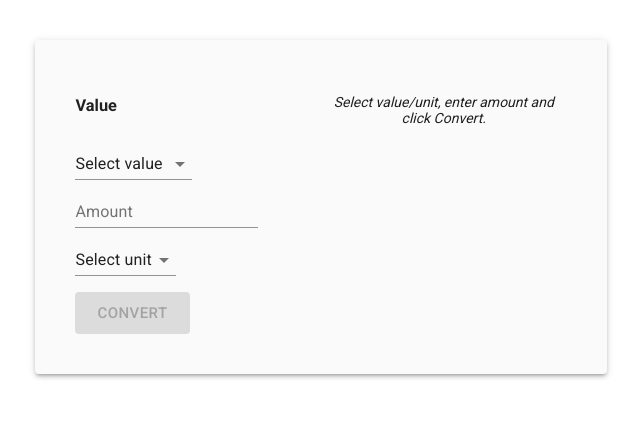
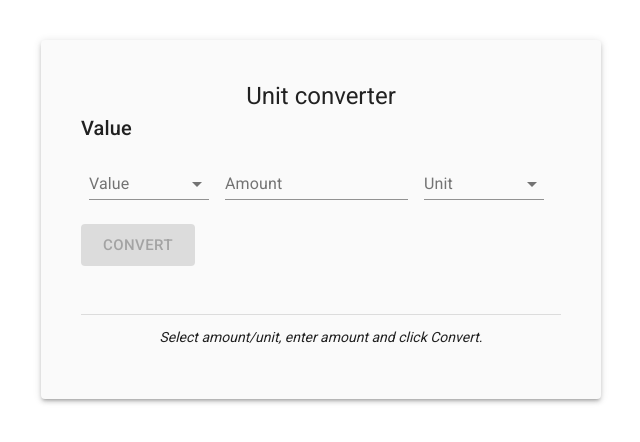
Before and after one commit to singha-cz/e-converter, a React app: page / in a window 1280 px wide. Shown: the top 442 px of the page, without its empty margins (319-959 px from the left). Built offline with nearby package versions, Linux system fonts and the light colour scheme.

Commit message:
redesign and refactor

```diff
--- a/package.json
+++ b/package.json
@@ -2,9 +2,12 @@
   "name": "e-converter",
   "version": "1.0.0",
   "description": "unit converter",
+  "homepage": "http://singha-cz.github.io/e-converter",
   "main": "index.js",
   "scripts": {
     "start": "webpack-dev-server --open --mode development",
+    "predeploy": "npm run build",
+    "deploy": "gh-pages -d build",
     "test": "echo \"Error: no test specified\" && exit 1",
     "build": "webpack --mode production"
   },
@@ -27,6 +30,7 @@
     "webpack-cli": "^3.3.11",
     "webpack-dev-server": "^3.11.0",
     "style-loader": "1.2.1",
-    "css-loader": "3.6.0"
+    "css-loader": "3.6.0",
+    "gh-pages": "^2.2.0"
   }
 }
--- a/src/App.js
+++ b/src/App.js
@@ -1,12 +1,12 @@
 import React from 'react';
 import './App.css';
 import Form from './components/Form/Form';
-import Results from './components/Conversions/Conversions';
+import Conversions from './components/Conversions/Conversions';
 import Box from '@material-ui/core/Box';
-import Grid from '@material-ui/core/Grid';
 import Paper from '@material-ui/core/Paper';
+import Typography from '@material-ui/core/Typography';
 import { makeStyles } from '@material-ui/core/styles';
-import { QuantContextProvider} from './context/quants.context';
+import { ConverterContextProvider } from './context/converter.context';
 
 const useStyles = makeStyles((theme) => ({
    paper: {
@@ -19,19 +19,14 @@ const App = () => {
    const css = useStyles();
    return (
       <Box m={5}>
-         <div style={{display: "inline-block", minWidth: "560px"}}>
-            <QuantContextProvider>
+         <div style={{ display: "inline-block", minWidth: "560px" }}>
+            <ConverterContextProvider>
                <Paper elevation={3} className={css.paper}>
-                  <Grid container>
-                     <Grid item xs={6}>
-                        <Form />
-                     </Grid>
-                     <Grid item xs={6}>
-                        <Results />
-                     </Grid>
-                  </Grid>
+                  <Typography variant="h5">Unit converter</Typography>
+                  <Form />
+                  <Conversions />
                </Paper>
-            </QuantContextProvider>
+            </ConverterContextProvider>
          </div>
       </Box>
    )
--- /dev/null
+++ b/src/components/ConversionRow/ConversionRow.js
@@ -0,0 +1,34 @@
+import React, { useContext } from 'react';
+import TableCell from '@material-ui/core/TableCell';
+import TableRow from '@material-ui/core/TableRow';
+import { ConverterContext } from '../../context/converter.context';
+
+const ConversionRow = ({ item, k }) => {
+   const {
+      value,
+      unit,
+      amount,
+      tempMatrix
+   } = useContext(ConverterContext);
+
+   const relK = k || 1;
+   let matrixRes;
+
+   if (value === "temperature") {
+      const matrixValue = tempMatrix.find(it => it.id === unit);
+      const matrixCalc = matrixValue.calcs[item.id];
+      const x = Number(amount);  // pouziva se v eval()
+      matrixRes = eval(matrixCalc) || 0;
+   }
+   const res = value === "temperature" ? matrixRes : amount * (relK / item.k);
+   return <>
+      <TableRow key={item.id}>
+         <TableCell>{item.id} </TableCell>
+         <TableCell align="right"><strong>{res.toLocaleString(undefined, {
+            maximumFractionDigits: 2
+         })} {item.symbol}</strong> </TableCell>
+      </TableRow>
+   </>
+}
+
+export default ConversionRow;
--- a/src/components/Conversions/Conversions.js
+++ b/src/components/Conversions/Conversions.js
@@ -1,54 +1,42 @@
 import React, { useContext } from 'react';
-import { QuantContext} from '../../context/quants.context';
+import { ConverterContext } from '../../context/converter.context';
 import Table from '@material-ui/core/Table';
 import TableBody from '@material-ui/core/TableBody';
-import TableCell from '@material-ui/core/TableCell';
-import TableRow from '@material-ui/core/TableRow';
+import Typography from '@material-ui/core/Typography';
+import Divider from '@material-ui/core/Divider';
+import Grow from '@material-ui/core/Grow';
+import ConversionRow from '../ConversionRow/ConversionRow';
 
 
 const Conversions = () => {
    const {
-      quant,
-      quants,
+      value,
+      valuesData,
       unit,
       submitted,
-      value,
-      tempMatrix
-   } = useContext(QuantContext);
+      amount
+   } = useContext(ConverterContext);
 
-   const Result = ({item, k}) => {
-      const relK = k || 1;
-      let matrixRes;
+   const activeQuant = valuesData.find(item => item.id === value);
+   const results = activeQuant?.units || [];
+   const activeUnit = results.find(item => item.id === unit);
 
-      if (quant === "temperature"){
-         const matrixValue = tempMatrix.find(it => it.id === unit);
-         const matrixCalc = matrixValue.calcs[item.id];
-         const x = Number(value);  // pouziva se v eval()
-         matrixRes = eval(matrixCalc) || 0;
-      }
-      const res = quant === "temperature"? matrixRes : value*(relK/item.k);
-      return <>
-         <TableRow key={item.id}>
-            <TableCell>{item.id} </TableCell>
-            <TableCell align="right"><strong>{res.toLocaleString(undefined, {
-               maximumFractionDigits: 2
-            })} {item.symbol}</strong> </TableCell>
-         </TableRow>
+   const element = submitted && amount && value ?
+      <Grow in={submitted}>
+         <div style={{ textAlign: "left", marginBottom: "3rem" }}>
+            <Typography variant="h6">Conversions</Typography>
+            <Table>
+               <TableBody>
+                  {results.map(item => <ConversionRow key={item.id} item={item} k={activeUnit?.k} />)}
+               </TableBody>
+            </Table>
+         </div>
+      </Grow>
+      :
+      <>
+         <Divider />
+         <p><em>Select amount/unit, enter amount and click Convert.</em></p>
       </>
-   }
-
-   const activeQuant = quants.find(item => item.id === quant);
-   const results = activeQuant? activeQuant.units: [];
-   const activeUnit = results.find(item => item.id === unit);
-   const element = submitted && value && quant? <>
-      <h3>Conversions</h3>
-      <Table>
-         <TableBody>
-         {results.map(item => <Result key={item.id} item={item} k={activeUnit?.k} />)}
-         </TableBody>
-      </Table>
-   </>
-   : <p><em>Select value/unit, enter amount and click Convert.</em></p>
    return element
 }
 
--- a/src/components/Form/Form.js
+++ b/src/components/Form/Form.js
@@ -1,9 +1,13 @@
 import React, { useState, useContext } from 'react';
 import Button from '@material-ui/core/Button';
 import Select from '@material-ui/core/Select';
+import MenuItem from '@material-ui/core/MenuItem';
 import TextField from '@material-ui/core/TextField';
+import FormControl from '@material-ui/core/FormControl';
+import InputLabel from '@material-ui/core/InputLabel';
+import Typography from '@material-ui/core/Typography';
 import { makeStyles } from '@material-ui/core/styles';
-import { QuantContext} from '../../context/quants.context';
+import { ConverterContext } from '../../context/converter.context';
 
 const useStyles = makeStyles((theme) => ({
    formControl: {
@@ -17,65 +21,57 @@ const useStyles = makeStyles((theme) => ({
 
 const Form = () => {
    const {
-      quant,
-      quants,
+      value,
+      valuesData,
       unit,
-      value,
-      setQuant,
+      amount,
+      setValue,
       setUnit,
-      setValue,
+      setAmount,
       setSubmitted
-   } = useContext(QuantContext);
+   } = useContext(ConverterContext);
 
    const css = useStyles();
-   // const [unitOptions, setUnitOptions] = useState([]);
-
-   const changeQuant = (e) => {
-      if (e){
-         const value = e.target.value;
-         // const unitOptions = quants.find(item => item.id === value).units ;
-         // setUnitOptions(unitOptions);
-         setQuant(value)
-      }
-   }
-
-   const submit = (e) =>{
+   const submit = (e) => {
       e.preventDefault()
    }
 
-   const activeQuant = quants.find(item => item.id === quant);
-   const unitOptions = activeQuant? activeQuant.units: [];
-   const submitDisabled = value?.length === 0 || !quant;
-   return <div style={{textAlign: "left"}}>
-         <h3>Value</h3>
+   const activeValue = valuesData.find(item => item.id === value);
+   const unitOptions = activeValue ? activeValue.units : [];
+   const submitDisabled = amount?.length === 0 || !value;
+   return <div style={{ textAlign: "left", marginBottom: "3rem" }}>
+      <Typography variant="h6">Value</Typography>
       <form className={css.root} noValidate autoComplete="off" onSubmit={submit}>
+         <FormControl className={css.formControl}>
+            <InputLabel id="amountLabel">Value</InputLabel>
             <Select
-               native
-               value={quant}
-               onChange={changeQuant}
+               value={value}
+               onChange={(e) => setValue(e.target.value)}
                className={css.selectEmpty}
                inputProps={{
-                  name: 'quant',
-                  id: 'quant',
+                  name: 'value',
+                  id: 'value',
                }}
             >
-               <option aria-label="None" value="" disabled>Select value</option>
+               <MenuItem aria-label="None" value="" disabled>Select value</MenuItem>
                {
-                  quants.map(item => <option key={item.id} value={item.id}>{item.label}</option>)
+                  valuesData.map(item => <MenuItem key={item.id} value={item.id}>{item.label}</MenuItem>)
                }
             </Select>
-            <br/>
+         </FormControl>
+         <FormControl className={css.formControl}>
             <TextField
                id="standard-basic"
                label="Amount"
                placeholder="Enter amount"
-               value={value}
+               value={amount}
                type="number"
-               onChange={(e) => setValue(e.target.value)}
+               onChange={(e) => setAmount(e.target.value)}
             />
-            <br/>
+         </FormControl>
+         <FormControl className={css.formControl}>
+            <InputLabel id="unitLabel">Unit</InputLabel>
             <Select
-               native
                value={unit}
                onChange={(e) => setUnit(e.target.value)}
                className={css.selectEmpty}
@@ -84,12 +80,13 @@ const Form = () => {
                   id: 'unit',
                }}
             >
-               <option aria-label="None" value="" disabled>Select unit</option>
+               <MenuItem aria-label="None" value="" disabled>Select unit</MenuItem>
                {
-                  unitOptions.map(item => <option key={item.id} value={item.id}>{item.id} ({item.symbol})</option>)
+                  unitOptions.map(item => <MenuItem key={item.id} value={item.id}>{item.id} ({item.symbol})</MenuItem>)
                }
             </Select>
-            <br/><br/>
+         </FormControl>
+         <br /><br />
          <Button
             variant="contained"
             color="primary"
--- /dev/null
+++ b/src/context/converter.context.js
@@ -0,0 +1,116 @@
+import React, { useState } from 'react';
+const ConverterContext = React.createContext([{}, () => { }]);
+
+const tempMatrix = [
+   {
+      id: "Celsius",
+      calcs: {
+         Celsius: "x",
+         Farenheit: "x * 1.8 + 32",
+         Kelvin: "x + 273.15"
+      }
+   },
+   {
+      id: "Farenheit",
+      calcs: {
+         Celsius: "(x - 32) / 1.8",
+         Kelvin: "(x + 459.67) * 5/9",
+         Farenheit: "x"
+      }
+   },
+   {
+      id: "Kelvin",
+      calcs: {
+         Farenheit: "x * 9/5 - 459.67",
+         Celsius: "x - 273.15",
+         Kelvin: "x"
+      }
+   },
+]
+
+const valuesData = [
+   {
+      id: "length",
+      label: "Length",
+      units: [
+         { id: "meters", k: 1, symbol: "m" },
+         { id: "inches", k: 0.0254, symbol: 'in' },
+         { id: "feet", k: 0.3, symbol: 'ft' },
+         { id: "miles", k: 1600, symbol: "mi" }
+      ]
+   },
+   {
+      id: "area",
+      label: "Area",
+      units: [
+         { id: "square meters", k: 1, symbol: `m2` },
+         { id: "hectars", k: 10000, symbol: "ha" },
+         { id: "acres", k: 4046.86, symbol: "ac" },
+      ]
+   },
+   {
+      id: "volume",
+      label: "Volume",
+      units: [
+         { id: "liters", k: 1, symbol: "l" },
+         { id: "gallons", k: 4.546, symbol: "gal" },
+         { id: "pints", k: 0.568, symbol: "pt" }
+      ]
+   },
+   {
+      id: "temperature",
+      label: "Temperature",
+      units: [
+         { id: "Celsius", k: 1, symbol: "°C" },
+         { id: "Farenheit", symbol: "°F" },
+         { id: "Kelvin", symbol: "K" },
+      ]
+   },
+   {
+      id: "time",
+      label: "Time",
+      units: [
+         { id: "seconds", k: 1, symbol: "s" },
+         { id: "minutes", k: 60, symbol: "m" },
+         { id: "hours", k: 3600, symbol: "h" },
+         { id: "days", k: 24 * 3600, symbol: "d" },
+         { id: "months", k: 30 * 24 * 3600, symbol: "m" },
+         { id: "years", k: 365 * 24 * 3600, symbol: "y" },
+      ]
+   }
+];
+
+const ConverterContextProvider = (props) => {
+   const [value, setValue] = useState("");
+   const [unit, setUnit] = useState("");
+   const [amount, setAmount] = useState("");
+   const [submitted, setSubmitted] = useState(false);
+
+   const changeValue = (valueId) => {
+      setSubmitted(false);
+      setValue(valueId);
+      const currentValue = valuesData.find(item => item.id === valueId);
+      const stdUnit = currentValue.units.find(item => item.k === 1);
+      setUnit(stdUnit.id)
+   }
+   return (
+      <ConverterContext.Provider value={
+         {
+            value: value,
+            valuesData: valuesData,
+            unit: unit,
+            submitted: submitted,
+            amount: amount,
+            tempMatrix: tempMatrix,
+            setValue: changeValue,
+            setSubmitted: setSubmitted,
+            setAmount: setAmount,
+            setUnit: setUnit
+         }
+      } >
+         {props.children}
+      </ConverterContext.Provider>
+   )
+}
+
+export { ConverterContext, ConverterContextProvider }
--- a/src/context/quants.context.js
+++ /dev/null
@@ -1,116 +0,0 @@
-import React, {useState} from 'react';
-const QuantContext = React.createContext([{}, ()=>{}]);
-
-const tempMatrix = [
-   {
-      id: "Celsius",
-      calcs: {
-         Celsius: "x",
-         Farenheit: "x * 1.8 + 32",
-         Kelvin: "x + 273.15"
-      }
-   },
-   {
-      id: "Farenheit",
-      calcs: {
-         Celsius: "(x - 32) / 1.8",
-         Kelvin: "(x + 459.67) * 5/9",
-         Farenheit: "x"
-      }
-   },
-   {
-      id: "Kelvin",
-      calcs: {
-         Farenheit: "x * 9/5 - 459.67",
-         Celsius: "x - 273.15",
-         Kelvin: "x"
-      }
-   },
-]
-
-const quantsData = [
-   {
-      id: "length",
-      label: "Length",
-      units: [
-         {id: "meters", k: 1, symbol: "m"},
-         {id: "inches", k: 0.0254, symbol: 'in'},
-         {id: "feet", k: 0.3, symbol: 'ft'},
-         {id: "miles", k: 1600, symbol: "mi"}
-      ]
-   },
-   {
-      id: "area",
-      label: "Area",
-      units: [
-         {id: "square meters", k: 1, symbol: `m2`},
-         {id: "hectars", k: 10000, symbol: "ha"},
-         {id: "acres", k: 4046.86, symbol: "ac"},
-      ]
-   },
-   {
-      id: "volume",
-      label: "Volume",
-      units: [
-         {id: "liters", k: 1, symbol: "l"},
-         {id: "gallons", k: 4.546, symbol: "gal"},
-         {id: "pints", k: 0.568, symbol: "pt"}
-      ]
-   },
-   {
-      id: "temperature",
-      label: "Temperature",
-      units: [
-         {id: "Celsius", k: 1, symbol: "°C"},
-         {id: "Farenheit", symbol: "°F"},
-         {id: "Kelvin", symbol: "K"},
-      ]
-   },
-   {
-      id: "time",
-      label: "Time",
-      units: [
-         {id: "seconds", k: 1, symbol: "s"},
-         {id: "minutes", k: 60, symbol: "m"},
-         {id: "hours", k: 3600, symbol: "h"},
-         {id: "days", k: 24*3600, symbol: "d"},
-         {id: "months", k: 30*24*3600, symbol: "m"},
-         {id: "years", k: 365*24*3600, symbol: "y"},
-      ]
-   }
-];
-
-const QuantContextProvider = (props) => {
-   const [quant, setQuant] = useState("");
-   const [unit, setUnit] = useState("");
-   const [value, setValue] = useState("");
-   const [submitted, setSubmitted] = useState(false);
-
-   const changeQuant = (quantId) => {
-      setSubmitted(false);
-      setQuant(quantId);
-      const currentQuant = quantsData.find(item => item.id === quantId);
-      const stdUnit = currentQuant.units.find(item => item.k === 1);
-      setUnit(stdUnit.id)
-   }
-   return (
-      <QuantContext.Provider value={
-         {
-            quant: quant,
-            quants: quantsData,
-            unit: unit,
-            submitted: submitted,
-            value: value,
-            tempMatrix: tempMatrix,
-            setQuant: changeQuant,
-            setSubmitted: setSubmitted,
-            setValue: setValue,
-            setUnit: setUnit
-         }
-      } >
-         {props.children}
-      </QuantContext.Provider>
-   )
-}
-
-export {QuantContext, QuantContextProvider}
```
Also changed, not shown: public/index.html (+9 -4 lines), 1 other file (tests, documents, lock files or other folders). Lines whose indentation alone changed are shown as unchanged.
